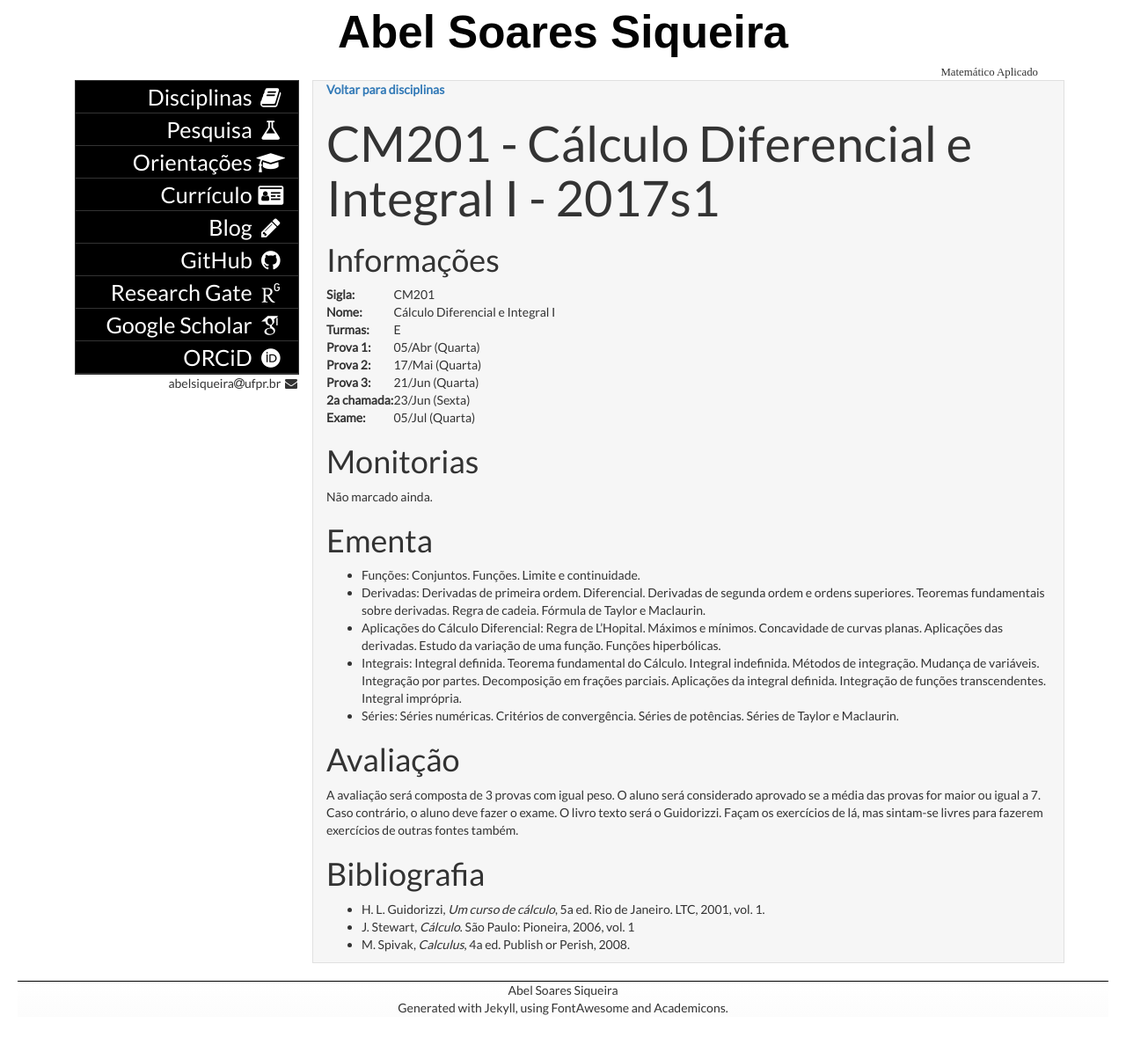
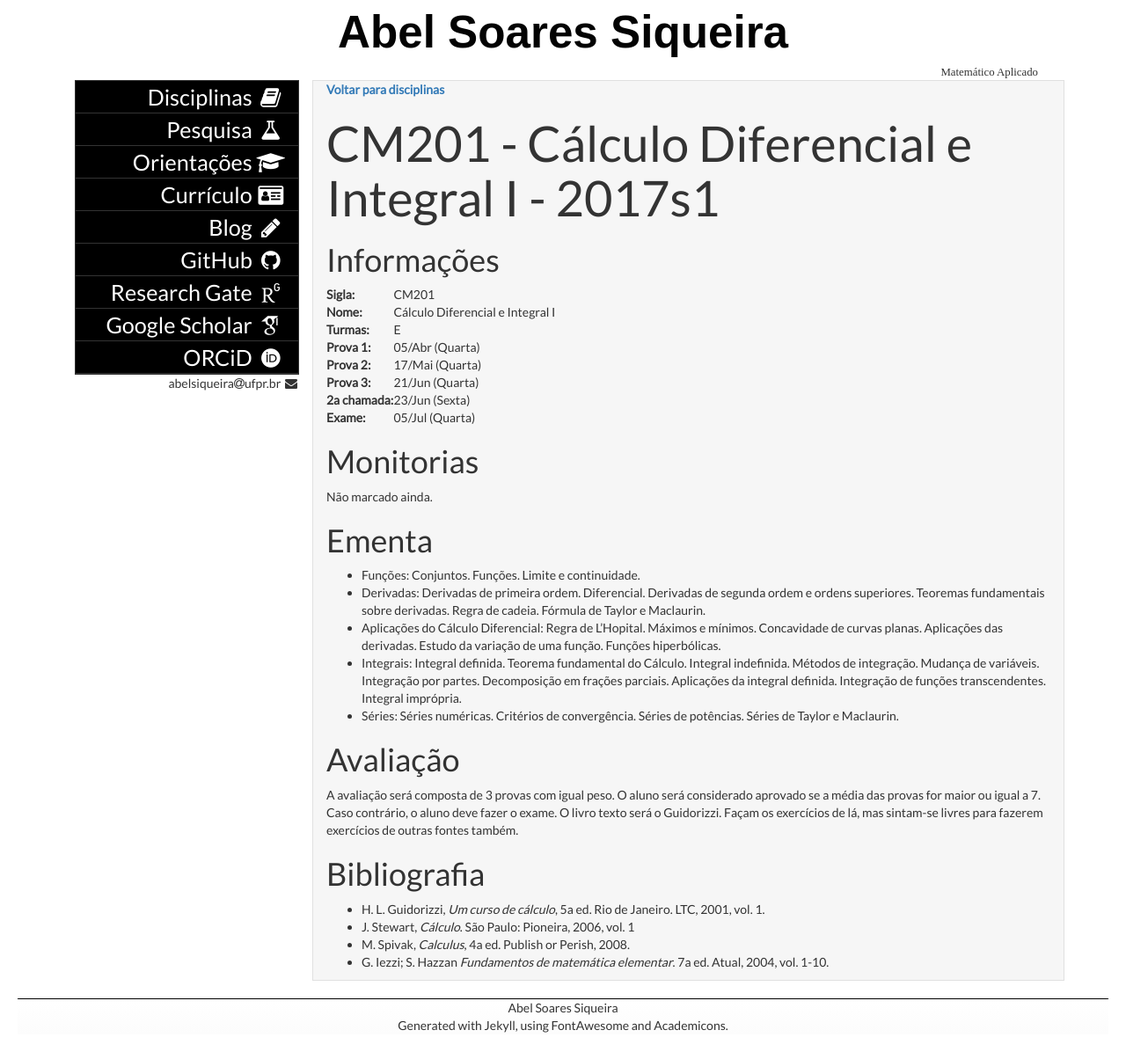
Before and after one commit to abelsiqueira/abelsiqueira.github.io-old, a Jekyll site: the page built from disciplinas/cm201-2017s1.md, in a window 1280 px wide. Shown: the whole page at 88% size. Built offline with Jekyll 4.4.1, drawn with Linux system fonts in a browser that asks for light colours; some web fonts are replaced.

Commit message:
Adiciona Iezzi na bibliografia de cm201

```diff
--- a/disciplinas/cm201-2017s1.md
+++ b/disciplinas/cm201-2017s1.md
@@ -49,3 +49,4 @@ para fazerem exercícios de outras fontes também.
   - H. L. Guidorizzi, _Um curso de cálculo_, 5a ed. Rio de Janeiro. LTC, 2001, vol. 1.
   - J. Stewart, _Cálculo_. São Paulo: Pioneira, 2006, vol. 1
   - M. Spivak, _Calculus_, 4a ed. Publish or Perish, 2008.
+  - G. Iezzi; S. Hazzan _Fundamentos de matemática elementar_. 7a ed. Atual, 2004, vol. 1-10.
```
